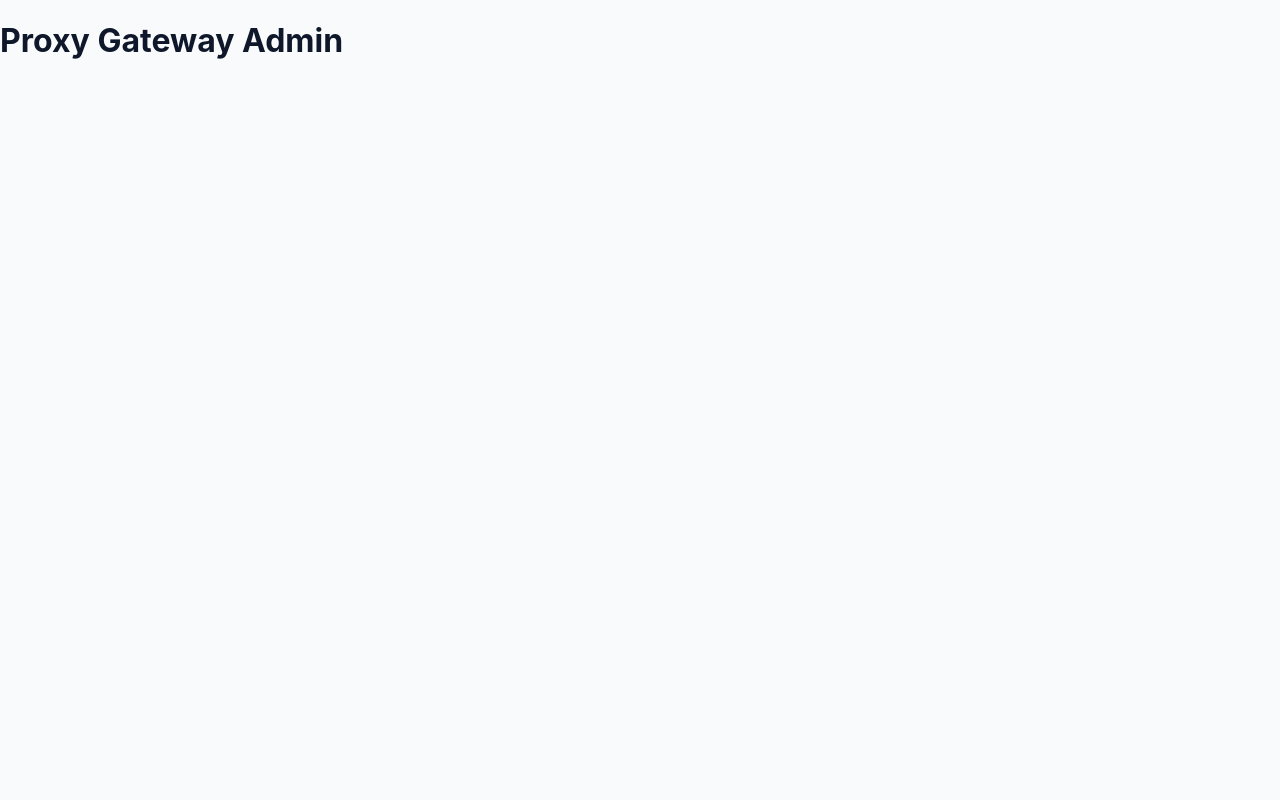
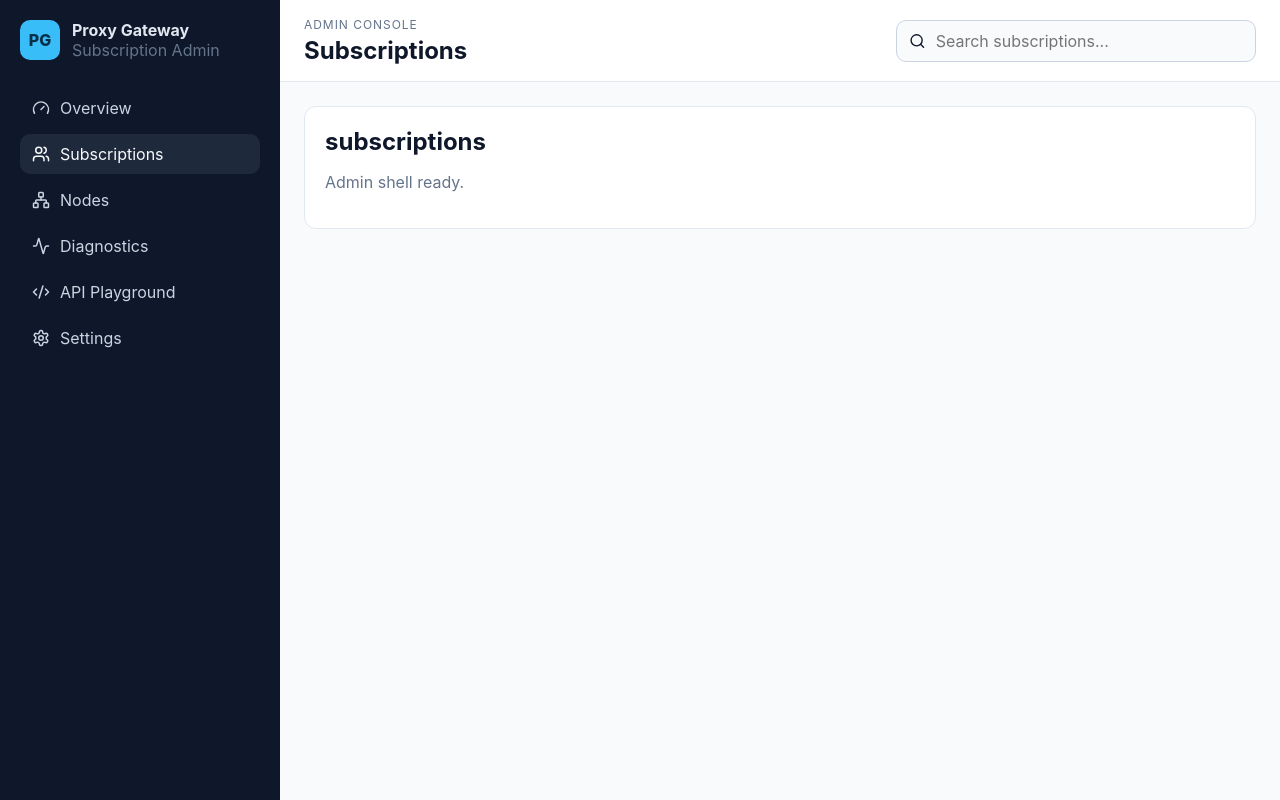
Before and after one commit to FlyLink-com/proxy-gateway-minimal, a React (Vite) app in the folder admin/: page / in a window 1280 px wide. Built offline with nearby package versions, Linux system fonts and the light colour scheme.

Commit message:
feat: add admin shell layout

```diff
--- a/admin/src/App.tsx
+++ b/admin/src/App.tsx
@@ -1,7 +1,22 @@
+import { useState } from "react";
+import { type AdminPage } from "./app/navigation";
+import { AdminLayout } from "./components/layout/admin-layout";
+
 export function App() {
+  const [activePage, setActivePage] = useState<AdminPage>("subscriptions");
+  const [search, setSearch] = useState("");
+
   return (
-    <main>
-      <h1>Proxy Gateway Admin</h1>
-    </main>
+    <AdminLayout
+      activePage={activePage}
+      search={search}
+      onSearchChange={setSearch}
+      onNavigate={setActivePage}
+    >
+      <div className="placeholder-panel">
+        <h2>{activePage}</h2>
+        <p className="muted">Admin shell ready.</p>
+      </div>
+    </AdminLayout>
   );
 }
--- /dev/null
+++ b/admin/src/app/navigation.ts
@@ -0,0 +1,41 @@
+import {
+  Activity,
+  Code2,
+  Gauge,
+  Network,
+  Settings,
+  Users,
+  type LucideIcon
+} from "lucide-react";
+
+export type AdminPage =
+  | "overview"
+  | "subscriptions"
+  | "nodes"
+  | "diagnostics"
+  | "api-playground"
+  | "settings";
+
+export type NavItem = {
+  id: AdminPage;
+  label: string;
+  icon: LucideIcon;
+};
+
+export const navItems: NavItem[] = [
+  { id: "overview", label: "Overview", icon: Gauge },
+  { id: "subscriptions", label: "Subscriptions", icon: Users },
+  { id: "nodes", label: "Nodes", icon: Network },
+  { id: "diagnostics", label: "Diagnostics", icon: Activity },
+  { id: "api-playground", label: "API Playground", icon: Code2 },
+  { id: "settings", label: "Settings", icon: Settings }
+];
+
+export const pageTitles: Record<AdminPage, string> = {
+  overview: "Overview",
+  subscriptions: "Subscriptions",
+  nodes: "Nodes",
+  diagnostics: "Diagnostics",
+  "api-playground": "API Playground",
+  settings: "Settings"
+};
--- /dev/null
+++ b/admin/src/components/layout/admin-layout.tsx
@@ -0,0 +1,34 @@
+import { type ReactNode } from "react";
+import { type AdminPage } from "../../app/navigation";
+import { AppSidebar } from "./app-sidebar";
+import { TopBar } from "./top-bar";
+
+type AdminLayoutProps = {
+  activePage: AdminPage;
+  search: string;
+  onSearchChange: (value: string) => void;
+  onNavigate: (page: AdminPage) => void;
+  children: ReactNode;
+};
+
+export function AdminLayout({
+  activePage,
+  search,
+  onSearchChange,
+  onNavigate,
+  children
+}: AdminLayoutProps) {
+  return (
+    <div className="admin-shell">
+      <AppSidebar activePage={activePage} onNavigate={onNavigate} />
+      <div className="admin-main">
+        <TopBar
+          activePage={activePage}
+          search={search}
+          onSearchChange={onSearchChange}
+        />
+        <section className="admin-content">{children}</section>
+      </div>
+    </div>
+  );
+}
--- /dev/null
+++ b/admin/src/components/layout/app-sidebar.tsx
@@ -0,0 +1,40 @@
+import { navItems, type AdminPage } from "../../app/navigation";
+import { cn } from "../../lib/utils";
+
+type AppSidebarProps = {
+  activePage: AdminPage;
+  onNavigate: (page: AdminPage) => void;
+};
+
+export function AppSidebar({ activePage, onNavigate }: AppSidebarProps) {
+  return (
+    <aside className="app-sidebar" aria-label="Admin navigation">
+      <div className="brand">
+        <div className="brand-mark">PG</div>
+        <div>
+          <div className="brand-name">Proxy Gateway</div>
+          <div className="brand-subtitle">Subscription Admin</div>
+        </div>
+      </div>
+
+      <nav className="nav-list">
+        {navItems.map((item) => {
+          const Icon = item.icon;
+          const active = item.id === activePage;
+          return (
+            <button
+              key={item.id}
+              className={cn("nav-item", active && "nav-item-active")}
+              type="button"
+              aria-current={active ? "page" : undefined}
+              onClick={() => onNavigate(item.id)}
+            >
+              <Icon aria-hidden="true" />
+              <span>{item.label}</span>
+            </button>
+          );
+        })}
+      </nav>
+    </aside>
+  );
+}
--- /dev/null
+++ b/admin/src/components/layout/top-bar.tsx
@@ -0,0 +1,28 @@
+import { Search } from "lucide-react";
+import { pageTitles, type AdminPage } from "../../app/navigation";
+
+type TopBarProps = {
+  activePage: AdminPage;
+  search: string;
+  onSearchChange: (value: string) => void;
+};
+
+export function TopBar({ activePage, search, onSearchChange }: TopBarProps) {
+  return (
+    <header className="top-bar">
+      <div>
+        <p className="eyebrow">Admin Console</p>
+        <h1>{pageTitles[activePage]}</h1>
+      </div>
+      <label className="search-box">
+        <Search aria-hidden="true" />
+        <span className="sr-only">Search subscriptions</span>
+        <input
+          value={search}
+          onChange={(event) => onSearchChange(event.target.value)}
+          placeholder="Search subscriptions..."
+        />
+      </label>
+    </header>
+  );
+}
--- a/admin/src/styles.css
+++ b/admin/src/styles.css
@@ -39,3 +39,152 @@ textarea {
   white-space: nowrap;
   border: 0;
 }
+
+.admin-shell {
+  min-height: 100vh;
+  display: grid;
+  grid-template-columns: 280px minmax(0, 1fr);
+}
+
+.app-sidebar {
+  background: #0f172a;
+  color: #e2e8f0;
+  padding: 20px;
+  display: flex;
+  flex-direction: column;
+  gap: 28px;
+}
+
+.brand {
+  display: flex;
+  align-items: center;
+  gap: 12px;
+}
+
+.brand-mark {
+  width: 40px;
+  height: 40px;
+  border-radius: 10px;
+  background: #38bdf8;
+  color: #082f49;
+  display: grid;
+  place-items: center;
+  font-weight: 800;
+}
+
+.brand-name {
+  font-weight: 700;
+}
+
+.brand-subtitle,
+.eyebrow,
+.muted {
+  color: #64748b;
+}
+
+.nav-list {
+  display: flex;
+  flex-direction: column;
+  gap: 6px;
+}
+
+.nav-item {
+  border: 0;
+  border-radius: 10px;
+  background: transparent;
+  color: #cbd5e1;
+  display: flex;
+  align-items: center;
+  gap: 10px;
+  padding: 10px 12px;
+  cursor: pointer;
+  text-align: left;
+}
+
+.nav-item svg,
+.search-box svg {
+  width: 18px;
+  height: 18px;
+}
+
+.nav-item:hover,
+.nav-item-active {
+  background: #1e293b;
+  color: #f8fafc;
+}
+
+.admin-main {
+  min-width: 0;
+  background: #f8fafc;
+}
+
+.top-bar {
+  min-height: 82px;
+  border-bottom: 1px solid #e2e8f0;
+  background: #ffffff;
+  padding: 16px 24px;
+  display: flex;
+  justify-content: space-between;
+  align-items: center;
+  gap: 16px;
+}
+
+.top-bar h1 {
+  margin: 0;
+  font-size: 24px;
+}
+
+.eyebrow {
+  margin: 0 0 4px;
+  font-size: 12px;
+  text-transform: uppercase;
+  letter-spacing: 0.08em;
+}
+
+.search-box {
+  width: min(360px, 100%);
+  display: flex;
+  align-items: center;
+  gap: 8px;
+  border: 1px solid #cbd5e1;
+  border-radius: 10px;
+  padding: 9px 12px;
+  background: #f8fafc;
+}
+
+.search-box input {
+  width: 100%;
+  border: 0;
+  outline: 0;
+  background: transparent;
+}
+
+.admin-content {
+  padding: 24px;
+}
+
+.placeholder-panel {
+  border: 1px solid #e2e8f0;
+  border-radius: 12px;
+  background: #ffffff;
+  padding: 20px;
+}
+
+.placeholder-panel h2 {
+  margin: 0 0 8px;
+}
+
+@media (max-width: 860px) {
+  .admin-shell {
+    grid-template-columns: 1fr;
+  }
+
+  .app-sidebar {
+    position: static;
+  }
+
+  .top-bar {
+    align-items: stretch;
+    flex-direction: column;
+  }
+}
```
